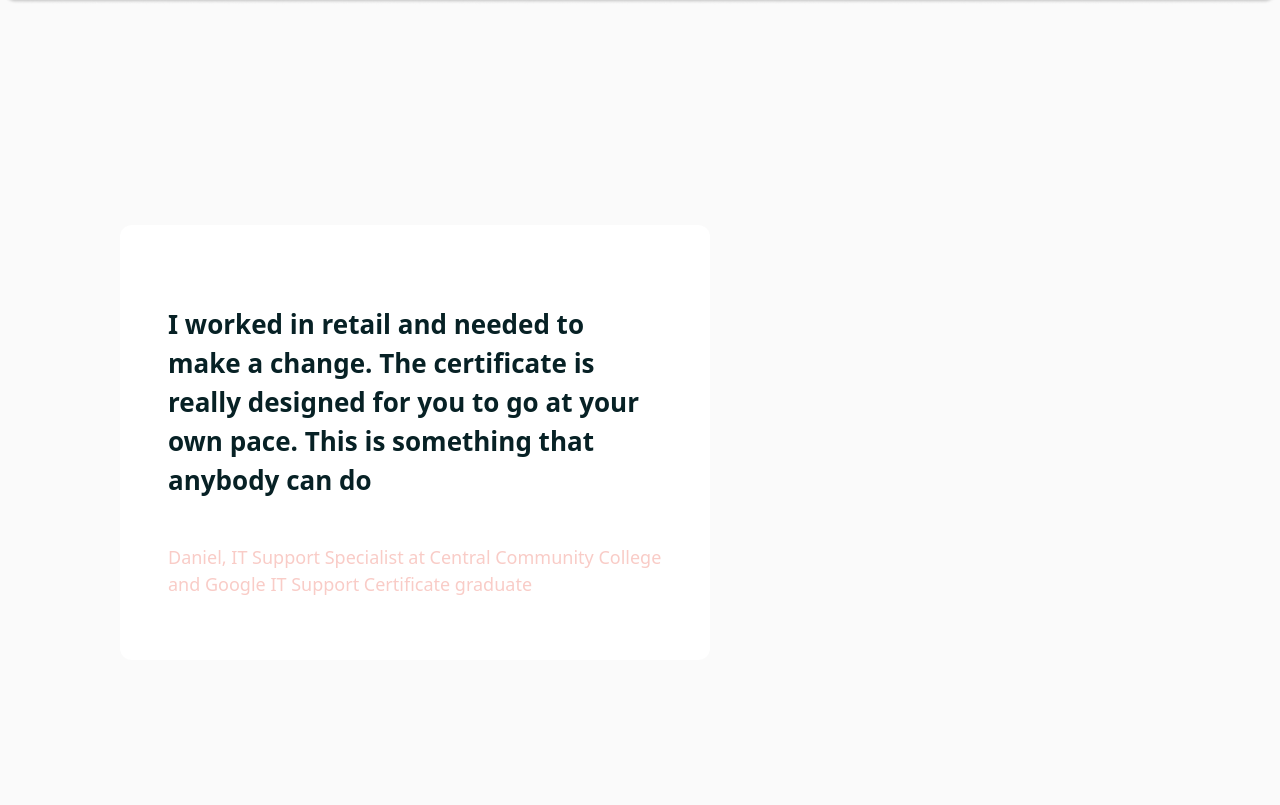
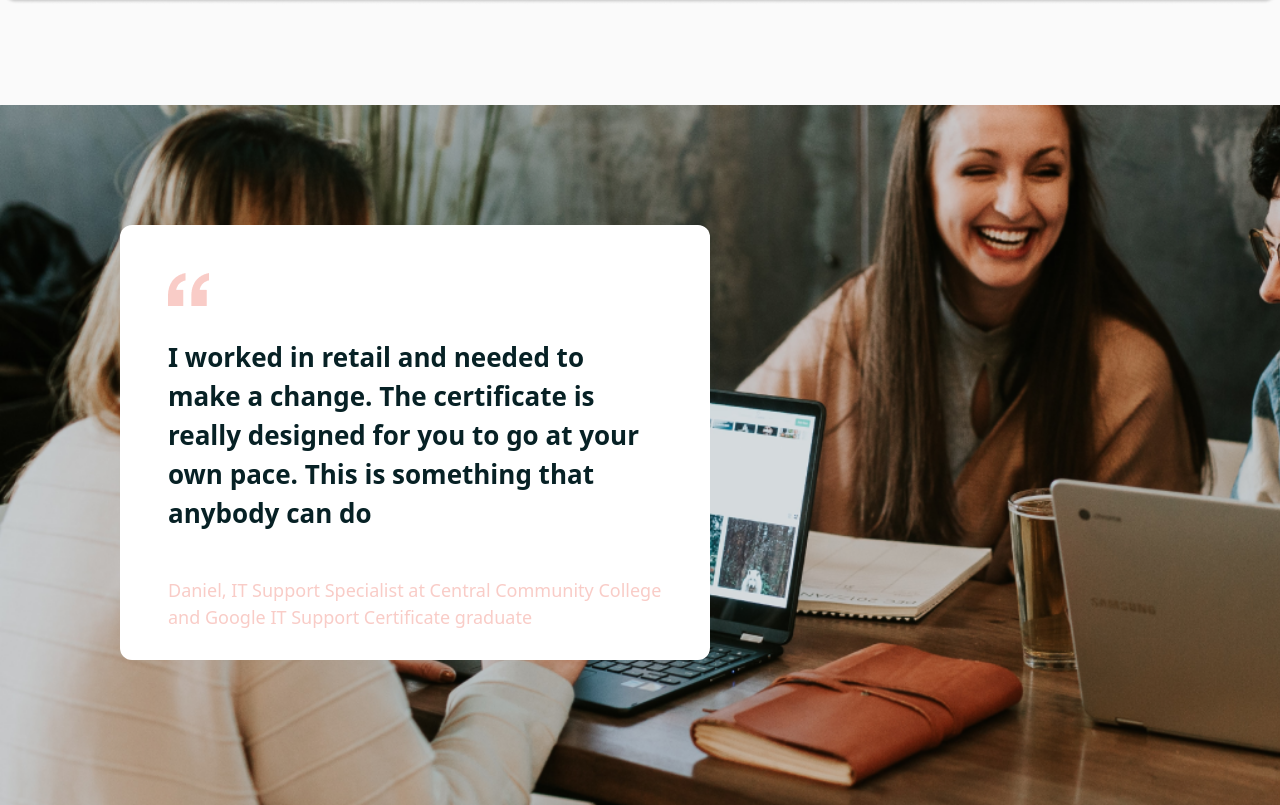
Before and after one commit to farju947/project-3, a website built with Vite: page index.html in a window 1280 px wide. Shown: the part 8978-9783 px from the top of the page. Built offline with nearby package versions, Linux system fonts and the light colour scheme; files whose address does not match are found by name.

Commit message:
first section prblm solve

```diff
--- a/index.html
+++ b/index.html
@@ -401,12 +401,12 @@ alt=""
    <!-- first section start -->
   <section >
     <div
-      class="bg-[url(/images/footer.png)] bg-no-repeat bg-cover w-full h-96 mt-[100px] lg:h-[700px] relative"
+      class="bg-[url(/images/first.png)] bg-no-repeat bg-cover w-full h-96 mt-[100px] lg:h-[700px] relative"
     >
       <div
         class="lg:m-[120px] m-[20px] bg-white lg:w-[590px] lg:p-12 p-3 rounded-[12px] absolute lg:h-[435px] h-[300px] w-[320px] dark:bg-gray-900 "
       >
-        <img src="images/“.png" alt="" />
+        <img src="images/arrow.png" alt="" />
         <p
           class="lg:text-[26px] text-[16px] text-[#072125] font-semibold mt-8 dark:text-white"
         >
```
Also changed, not shown: images/arrow.png (added), images/first.png (added).
